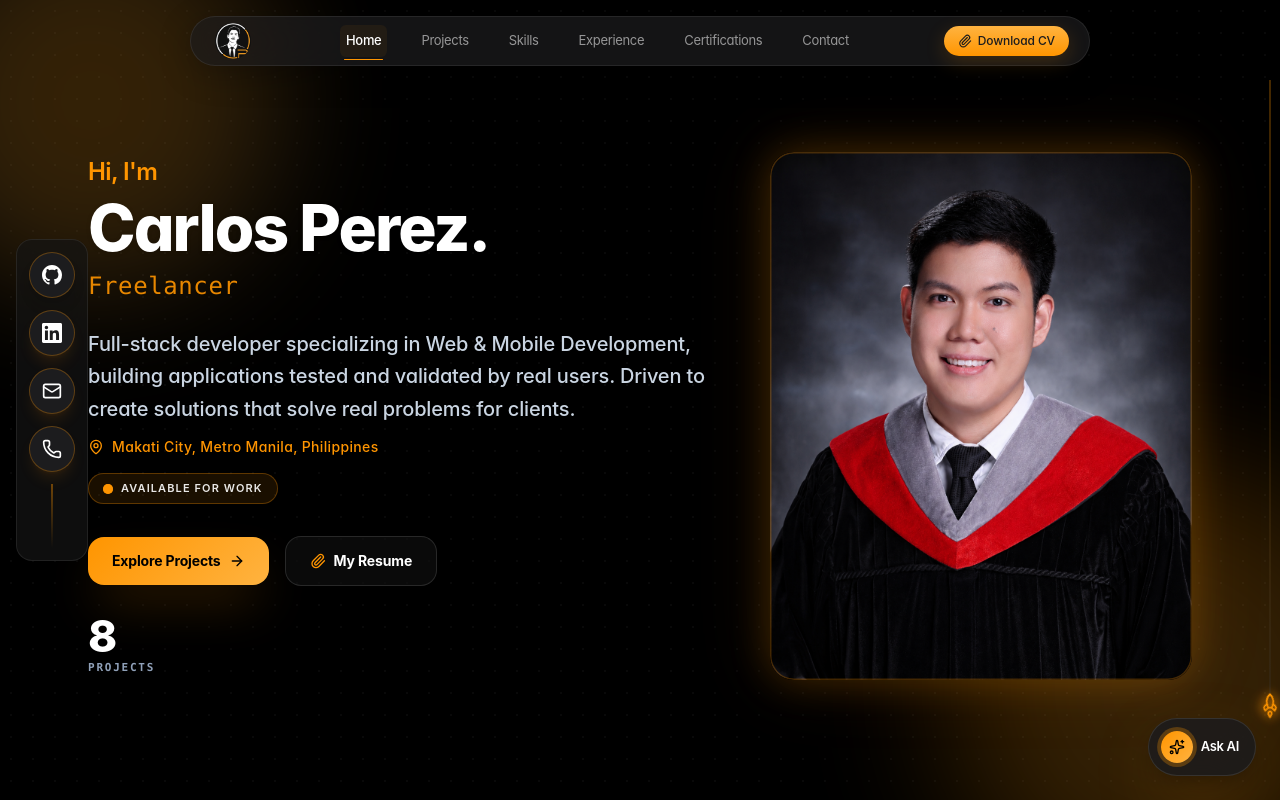
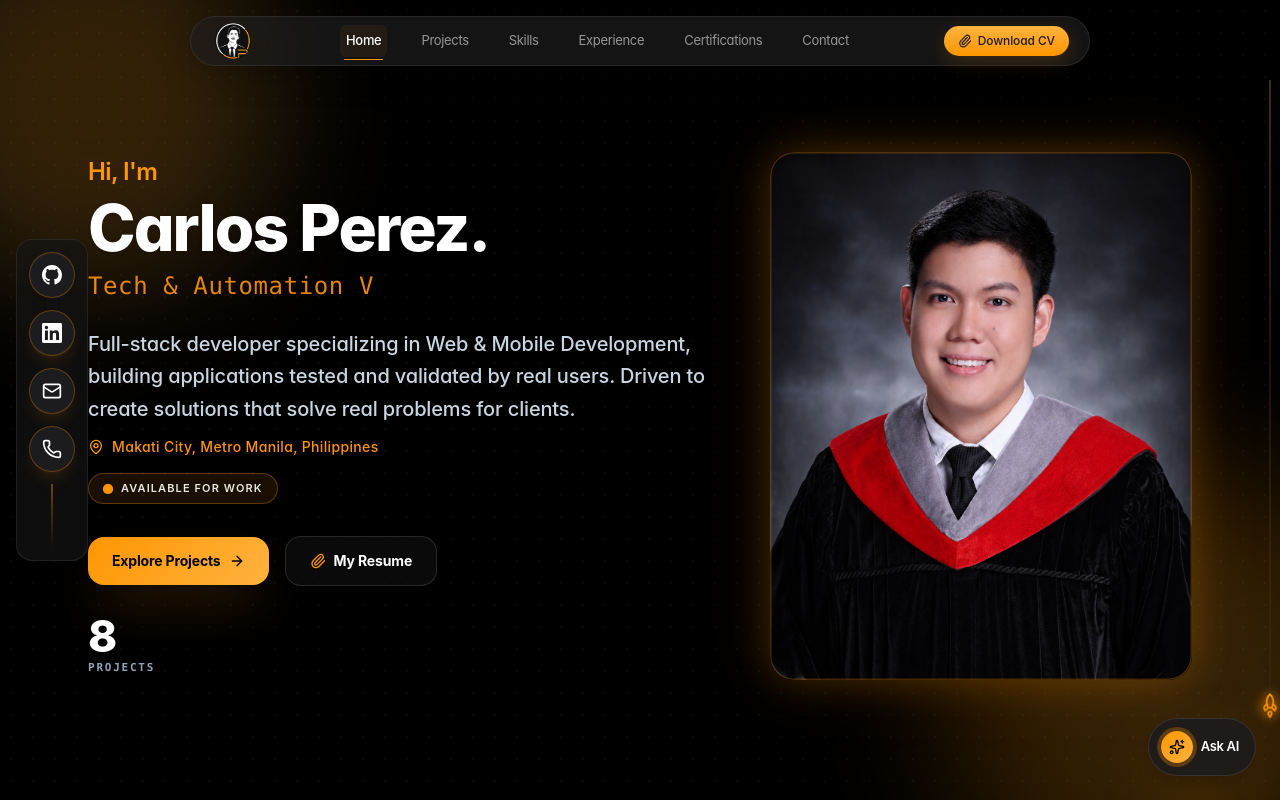
Before and after one commit to caperez-dev/portfolio, a React (Vite) app: page / in a window 1280 px wide. Shown: the top 800 px of the page. Built offline with nearby package versions, Linux system fonts and the light colour scheme.

Commit message:
Updated Hero Banner Role, uploaded Summit Video

```diff
--- a/src/components/HeroBanner.tsx
+++ b/src/components/HeroBanner.tsx
@@ -31,7 +31,7 @@ function StatBlock({ value, label }: StatBlockProps) {
   );
 }
 
-const TYPEWRITER_WORDS = ['Full-Stack Developer', 'Freelancer'];
+const TYPEWRITER_WORDS = ['Full-Stack Developer', 'Tech & Automation VA for Digital Agencies'];
 
 export function HeroBanner({ currentTheme, isDarkMode }: HeroBannerProps) {
   const [wordIdx, setWordIdx] = useState(0);
```
Also changed, not shown: 1 other file (tests, documents, lock files or other folders).
